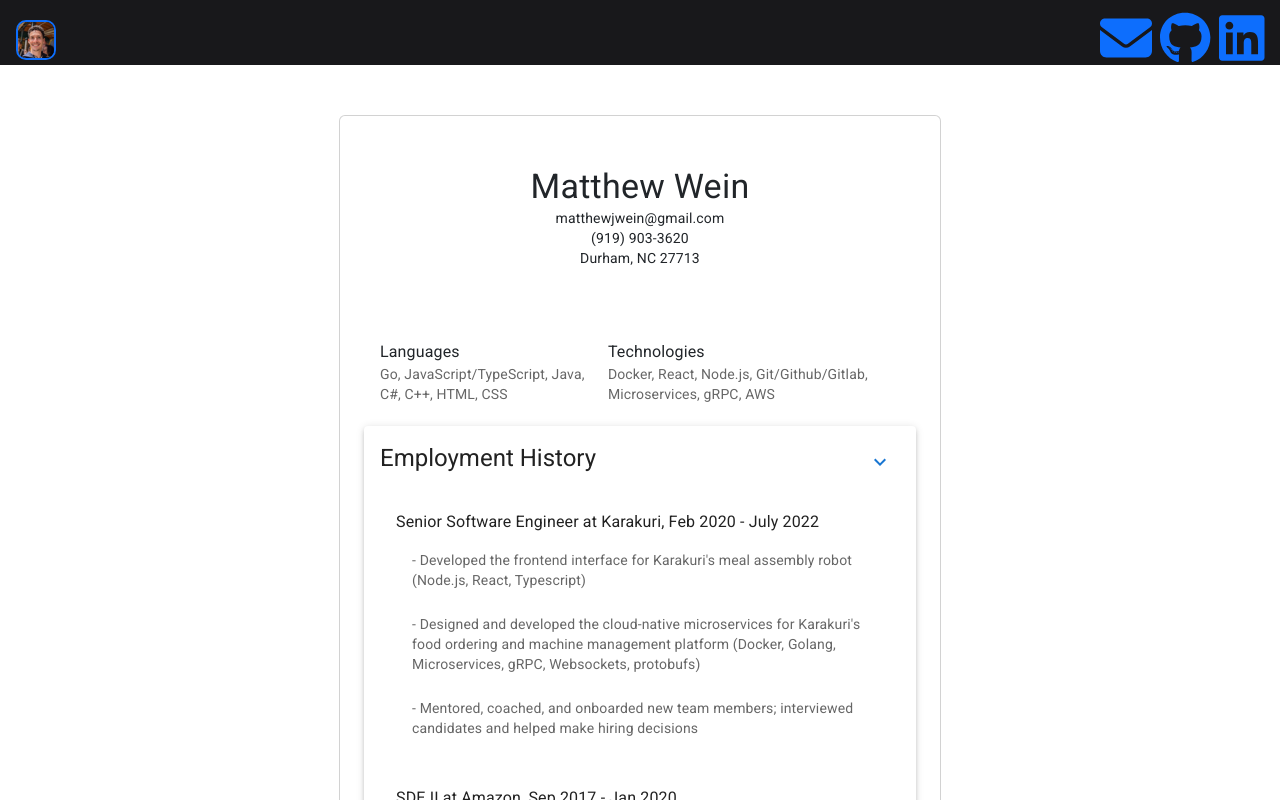
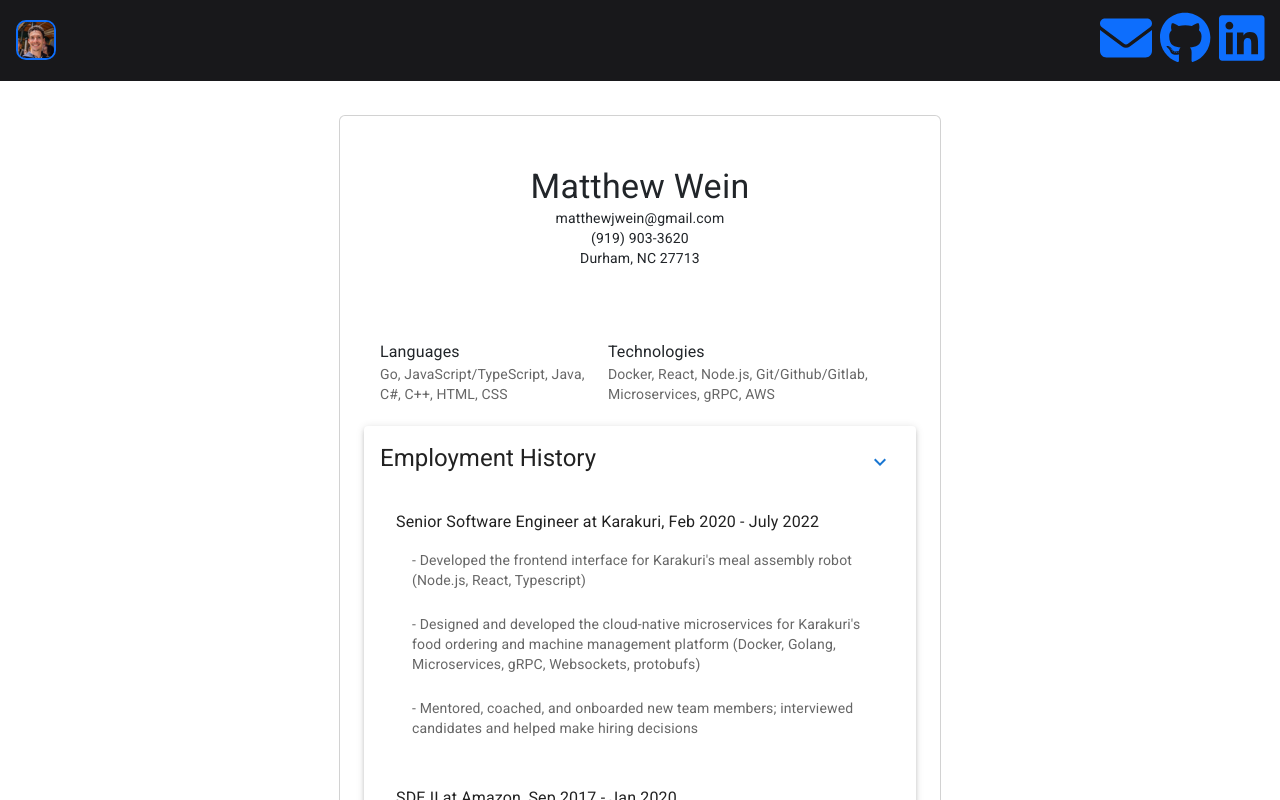
Before and after one commit to matthewjwein/HomePage, a React (Create React App) app: page / in a window 1280 px wide. Shown: the top 800 px of the page. Built offline with nearby package versions, Linux system fonts and the light colour scheme.

Commit message:
Set navbar height to auto to fix display issue

```diff
--- a/src/App.css
+++ b/src/App.css
@@ -33,7 +33,7 @@
   position: fixed;
   top: 0px;
   width: 100%;
-  height: 65px;
+  height: auto;
 }
 
 .navbar .page-links {
```
